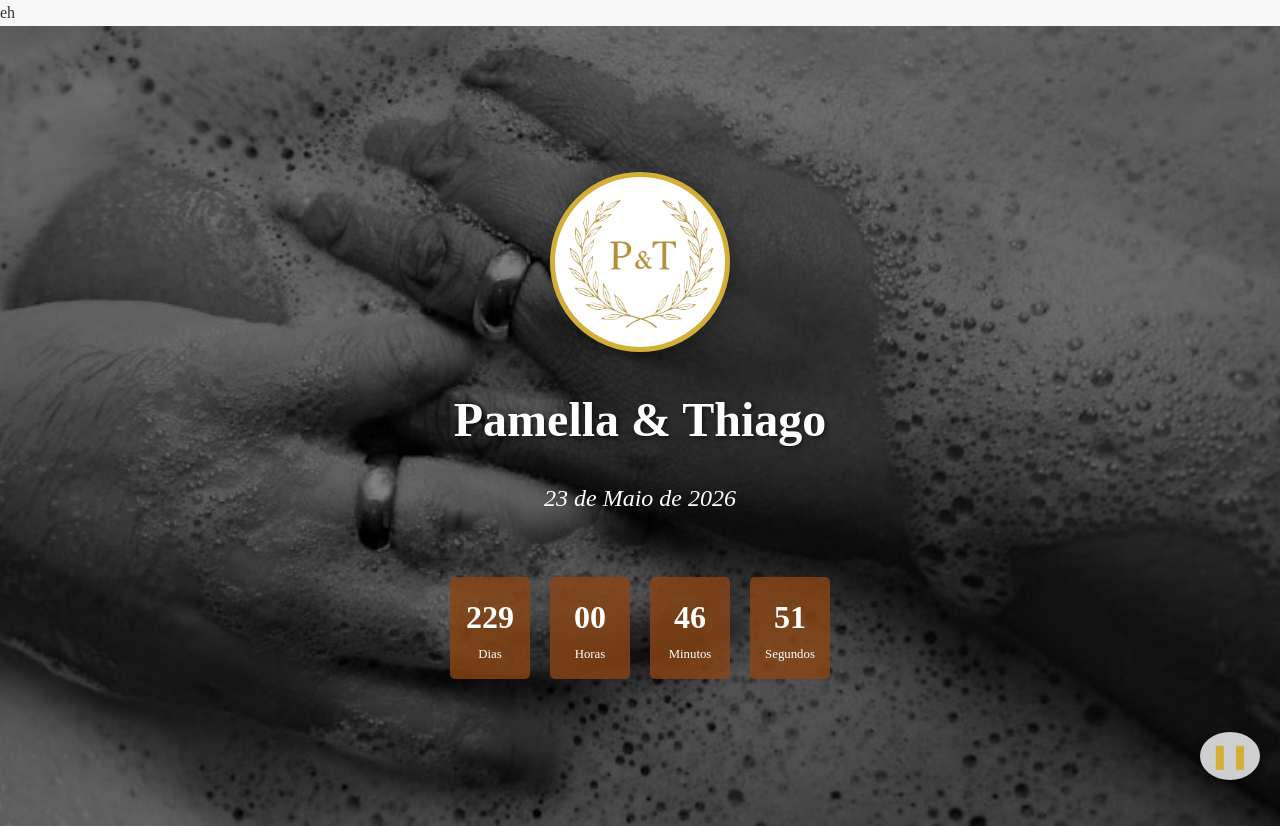
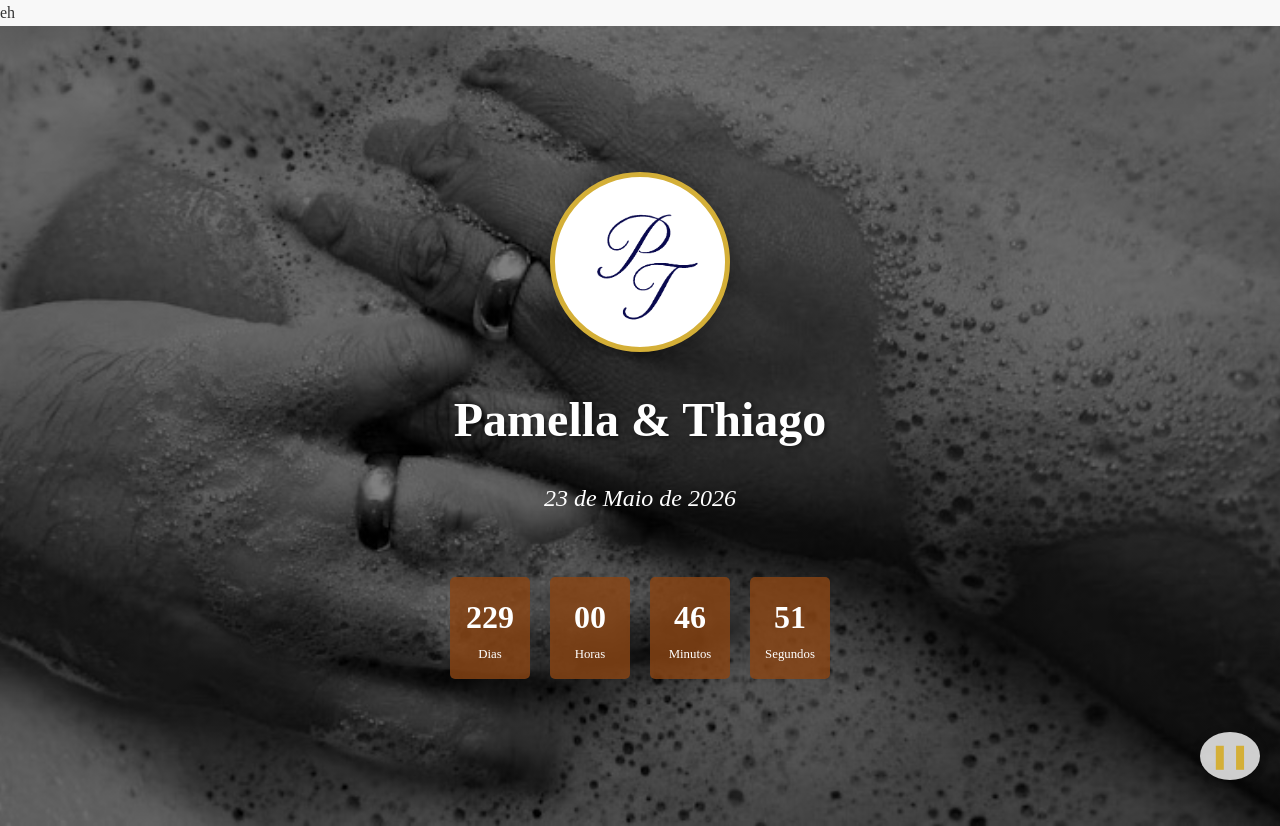
Before and after one commit to tsmarques2907/site-casamento, a plain HTML site: page index.html in a window 1280 px wide. Shown: the top 826 px of the page. Drawn offline with Linux system fonts and the light colour scheme.

Commit message:
Update index.html
Atualização da logo

```diff
--- a/index.html
+++ b/index.html
@@ -267,7 +267,7 @@
 <body>
     <header>
         <div class="logo-container">
-            <img src="Imagens/logo.png" alt="Logo Pamella e Thiago" class="logo-img">
+            <img src="Imagens/logo02.png" alt="Logo Pamella e Thiago" class="logo-img">
         </div>
         <h1>Pamella & Thiago</h1>
         <p class="subtitle">23 de Maio de 2026</p>
```
